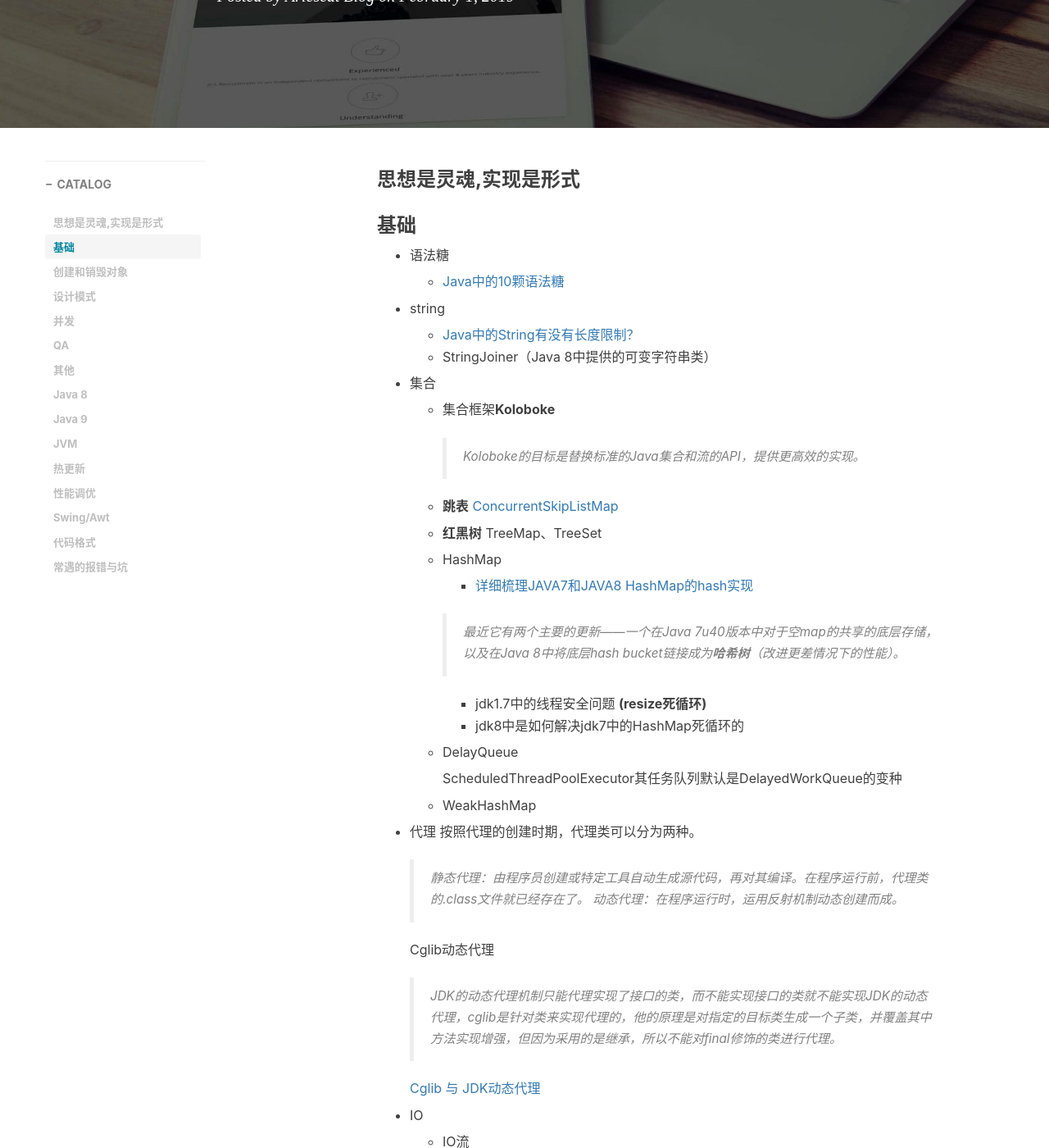
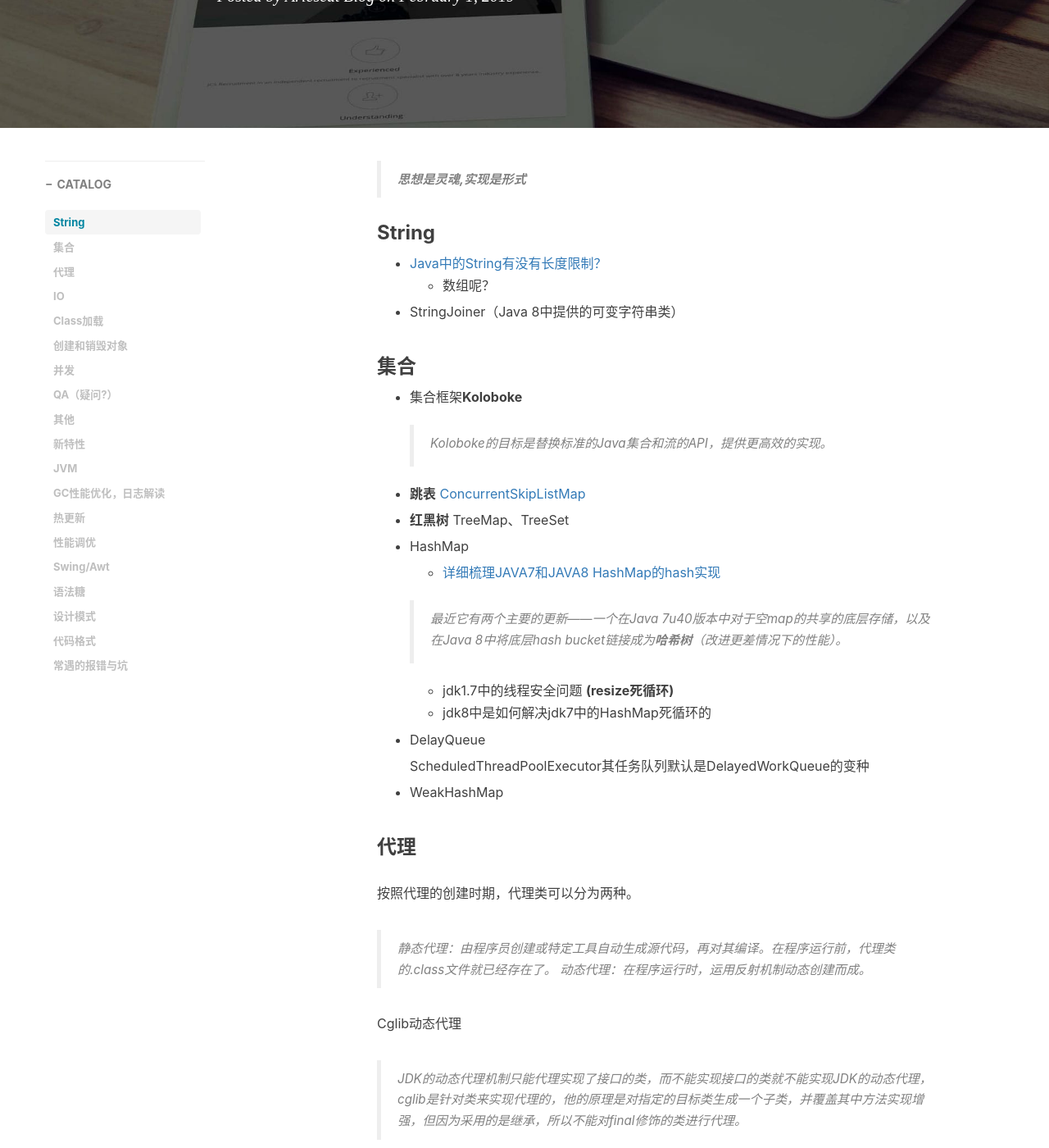
Before and after one commit to Ariescat/blog, a Jekyll site: the page built from docs/Java.md, in a window 1280 px wide and 1400 px high, scrolled down 267 px. Shown: the whole window at 82% size. Built offline with Jekyll 4.4.1, drawn with Linux system fonts in a browser that asks for light colours; nearby versions of some CDN libraries; comment, search, counter and statistics services are not loaded; some of the changed text lies outside the part shown.

Commit message:
Java整理

```diff
--- a/docs/Java.md
+++ b/docs/Java.md
@@ -5,93 +5,94 @@ date: 2019-02-01
 header-img: "img/post-bg-rwd.jpg"
 catalog: true
 
+
 ---
-
-### 思想是灵魂,实现是形式
 
 
 
-### 基础
+> **思想是灵魂,实现是形式**
 
-- 语法糖
 
-  - [Java中的10颗语法糖](https://www.cnblogs.com/duanxz/p/3916028.html)
 
-- string
+### String
 
-  - [Java中的String有没有长度限制？](https://www.hollischuang.com/archives/3916)
-  - StringJoiner（Java 8中提供的可变字符串类）
+- [Java中的String有没有长度限制？](https://www.hollischuang.com/archives/3916)
+  - 数组呢？
+- StringJoiner（Java 8中提供的可变字符串类）
 
-- 集合
+### 集合
 
-  - 集合框架**Koloboke**
+- 集合框架**Koloboke**
 
-    > Koloboke的目标是替换标准的Java集合和流的API，提供更高效的实现。
+  > Koloboke的目标是替换标准的Java集合和流的API，提供更高效的实现。
 
-  - **跳表** [ConcurrentSkipListMap](https://blog.csdn.net/sunxianghuang/article/details/52221913)
+- **跳表** [ConcurrentSkipListMap](https://blog.csdn.net/sunxianghuang/article/details/52221913)
 
-  - **红黑树** TreeMap、TreeSet
+- **红黑树** TreeMap、TreeSet
 
-  - HashMap
+- HashMap
 
-    - [详细梳理JAVA7和JAVA8 HashMap的hash实现](https://blog.csdn.net/u013453787/article/details/84702992)
+  - [详细梳理JAVA7和JAVA8 HashMap的hash实现](https://blog.csdn.net/u013453787/article/details/84702992)
 
-    > 最近它有两个主要的更新——一个在Java 7u40版本中对于空map的共享的底层存储，以及在Java 8中将底层hash bucket链接成为**哈希树**（改进更差情况下的性能）。
+  > 最近它有两个主要的更新——一个在Java 7u40版本中对于空map的共享的底层存储，以及在Java 8中将底层hash bucket链接成为**哈希树**（改进更差情况下的性能）。
 
-    - jdk1.7中的线程安全问题 **(resize死循环)**
-    - jdk8中是如何解决jdk7中的HashMap死循环的
+  - jdk1.7中的线程安全问题 **(resize死循环)**
+  - jdk8中是如何解决jdk7中的HashMap死循环的
 
-  - DelayQueue
+- DelayQueue
 
-    ScheduledThreadPoolExecutor其任务队列默认是DelayedWorkQueue的变种
+  ScheduledThreadPoolExecutor其任务队列默认是DelayedWorkQueue的变种
 
-  - WeakHashMap
+- WeakHashMap
 
-- 代理
-  按照代理的创建时期，代理类可以分为两种。
+### 代理
 
-  > 静态代理：由程序员创建或特定工具自动生成源代码，再对其编译。在程序运行前，代理类的.class文件就已经存在了。
-  > 动态代理：在程序运行时，运用反射机制动态创建而成。
+按照代理的创建时期，代理类可以分为两种。
 
-  Cglib动态代理
+> 静态代理：由程序员创建或特定工具自动生成源代码，再对其编译。在程序运行前，代理类的.class文件就已经存在了。
+> 动态代理：在程序运行时，运用反射机制动态创建而成。
 
-  > JDK的动态代理机制只能代理实现了接口的类，而不能实现接口的类就不能实现JDK的动态代理，cglib是针对类来实现代理的，他的原理是对指定的目标类生成一个子类，并覆盖其中方法实现增强，但因为采用的是继承，所以不能对final修饰的类进行代理。
+Cglib动态代理
 
-  [Cglib 与 JDK动态代理](https://my.oschina.net/xiaolyuh/blog/3108376)
+> JDK的动态代理机制只能代理实现了接口的类，而不能实现接口的类就不能实现JDK的动态代理，cglib是针对类来实现代理的，他的原理是对指定的目标类生成一个子类，并覆盖其中方法实现增强，但因为采用的是继承，所以不能对final修饰的类进行代理。
 
-- IO
+[Cglib 与 JDK动态代理](https://my.oschina.net/xiaolyuh/blog/3108376)
 
-  - IO流
+### IO
 
-    - [管道流(Piped Stream)](https://www.cnblogs.com/skywang12345/p/io_04.html)
-    - RandomAccessFile, java.io包中是一个特殊的类, 既可以读文件，也可以写文件。
+- IO流
 
-  - Path/Files
+  - [管道流(Piped Stream)](https://www.cnblogs.com/skywang12345/p/io_04.html)
+  - RandomAccessFile, java.io包中是一个特殊的类, 既可以读文件，也可以写文件。
 
-    - [IO操作你还在用File吗，该拥抱Path和Files了](https://www.sohu.com/a/132459571_654433)
+- Path/Files
 
-  - **Reactor模式**
+  - [IO操作你还在用File吗，该拥抱Path和Files了](https://www.sohu.com/a/132459571_654433)
 
-  - IO操作
+- **Reactor模式**
 
-    - [网络IO中的同步、异步、阻塞和非阻塞](https://drugbean.club/2019/02/14/%E7%BD%91%E7%BB%9CIO%E4%B8%AD%E7%9A%84%E5%90%8C%E6%AD%A5-%E5%BC%82%E6%AD%A5-%E9%98%BB%E5%A1%9E%E5%92%8C%E9%9D%9E%E9%98%BB%E5%A1%9E/)
-    - [迄今为止把同步/异步/阻塞/非阻塞/BIO/NIO/AIO讲的最清楚的好文章](https://juejin.im/post/5cff70c0f265da1ba56b14fd)
+- IO操作
 
-    > **同步、异步：**
-    >
-    > - 概念：消息的通知机制
-    > - 解释：涉及到IO通知机制；所谓同步，就是发起调用后，被调用者处理消息，必须等处理完才直接返回结果，**没处理完之前是不返回的，调用者主动等待结果**；所谓异步，就是发起调用后，被调用者直接返回，但是并没有返回结果，等处理完消息后，通过状态、通知或者回调函数来通知调用者，调用者被动接收结果。
-    >
-    > **阻塞、非阻塞：**
-    >
-    > - 概念：**程序等待调用结果时的状态**
-    > - 解释：涉及到CPU线程调度；所谓阻塞，就是调用结果返回之前，该执行线程会被挂起，不释放CPU执行权，线程不能做其它事情，只能等待，只有等到调用结果返回了，才能接着往下执行；所谓非阻塞，就是在没有获取调用结果时，不是一直等待，线程可以往下执行，如果是同步的，通过轮询的方式检查有没有调用结果返回，如果是异步的，会通知回调。
+  - [网络IO中的同步、异步、阻塞和非阻塞](https://drugbean.club/2019/02/14/%E7%BD%91%E7%BB%9CIO%E4%B8%AD%E7%9A%84%E5%90%8C%E6%AD%A5-%E5%BC%82%E6%AD%A5-%E9%98%BB%E5%A1%9E%E5%92%8C%E9%9D%9E%E9%98%BB%E5%A1%9E/)
+  - [迄今为止把同步/异步/阻塞/非阻塞/BIO/NIO/AIO讲的最清楚的好文章](https://juejin.im/post/5cff70c0f265da1ba56b14fd)
 
-  - 为什么要用 `close()` 关掉流？
+  > **同步、异步：**
+  >
+  > - 概念：消息的通知机制
+  > - 解释：涉及到IO通知机制；所谓同步，就是发起调用后，被调用者处理消息，必须等处理完才直接返回结果，**没处理完之前是不返回的，调用者主动等待结果**；所谓异步，就是发起调用后，被调用者直接返回，但是并没有返回结果，等处理完消息后，通过状态、通知或者回调函数来通知调用者，调用者被动接收结果。
+  >
+  > **阻塞、非阻塞：**
+  >
+  > - 概念：**程序等待调用结果时的状态**
+  > - 解释：涉及到CPU线程调度；所谓阻塞，就是调用结果返回之前，该执行线程会被挂起，不释放CPU执行权，线程不能做其它事情，只能等待，只有等到调用结果返回了，才能接着往下执行；所谓非阻塞，就是在没有获取调用结果时，不是一直等待，线程可以往下执行，如果是同步的，通过轮询的方式检查有没有调用结果返回，如果是异步的，会通知回调。
 
-    有些资源 `GC` 回收不掉？
+- 为什么要用 `close()` 关掉流？
 
-- class
+  有些资源 `GC` 回收不掉？
+
+### Class加载
+
+- Class
 
   - Class的 getSuperclass与getGenericSuperclass
 
@@ -145,10 +146,6 @@ catalog: true
 
     实现原理可具体看 com.google.common.cache.LocalCache.Strength
 
-### 设计模式
-
-- [设计模式 - 菜鸟教程](http://www.runoob.com/design-pattern/design-pattern-tutorial.html)
-
 ### 并发
 
 - 线程状态
@@ -182,20 +179,23 @@ catalog: true
 
 - Atomic
 
-  - **AQS**（[AbstractQueuedSynchronizer](https://blog.51cto.com/14220760/2390586?source=dra)）
+- **AQS**（AbstractQueuedSynchronizer）
 
-    > - AQS框架借助于两个类：
-    >
-    > 1. Unsafe（提供CAS操作）
-    > 2. [LockSupport](https://www.jianshu.com/p/e3afe8ab8364)（提供park/unpark操作）
-    >
-    > - 与Object类的wait/notify机制相比，park/unpark有两个优点：
-    >
-    > 1. 以thread为操作对象更符合阻塞线程的直观定义
-    > 2. 操作更精准，可以准确地唤醒某一个线程（notify随机唤醒一个线程，notifyAll唤醒所有等待的线程），增加了灵活性。
+  - https://blog.51cto.com/14220760/2390586?source=dra
+  - https://www.jianshu.com/p/da9d051dcc3d
 
-    - CountDownLatch、CyclicBarrier和Semaphore
-    - AbstractFuture (一旦调用get就会阻塞)
+  > - AQS框架借助于两个类：
+  >
+  > 1. Unsafe（提供CAS操作）
+  > 2. [LockSupport](https://www.jianshu.com/p/e3afe8ab8364)（提供park/unpark操作）
+  >
+  > - 与Object类的wait/notify机制相比，park/unpark有两个优点：
+  >
+  > 1. 以thread为操作对象更符合阻塞线程的直观定义
+  > 2. 操作更精准，可以准确地唤醒某一个线程（notify随机唤醒一个线程，notifyAll唤醒所有等待的线程），增加了灵活性。
+
+  - CountDownLatch、CyclicBarrier和Semaphore
+  - AbstractFuture (一旦调用get就会阻塞)
 
 - 并发容器
 
@@ -230,7 +230,7 @@ catalog: true
 
   - Guava——AbstractFuture
 
-### QA
+### QA（疑问?）
 
 - 计算机内存模型 与 Java内存模型
 
@@ -275,20 +275,20 @@ catalog: true
 
   > 在linux上以服务的方式启动java程序，需要提前安装jsvc。linux是利用daemon(jsvc)构建java守护进程。
 
-### Java 8
+### 新特性
 
-- parallelStream
+- Java 8
 
-- 元空间（Metaspace）
-
-- Supplier接口和Consumer接口 （JDK8以下可用guava替代）
+  - parallelStream
+  - 元空间（Metaspace）
+  - Supplier接口和Consumer接口 （JDK8以下可用guava替代）
 
   梦爷的FileLoader优化用到了Supplier
 
-### Java 9
+- Java 9
 
-- Reactive Streams
-- Flow API
+  - Reactive Streams
+  - Flow API
 
 ### JVM
 
@@ -310,35 +310,35 @@ catalog: true
   - [JVM优化之逃逸分析与分配消除](https://my.oschina.net/u/4215320/blog/3108015)
   - [面试问我 Java 逃逸分析，瞬间被秒杀了。。](https://my.oschina.net/javaroad/blog/3062052)
 
-* GC性能优化，日志解读
+### GC性能优化，日志解读
 
-  * 可能导致FullGC的原因有以下几种。
+- 可能导致FullGC的原因有以下几种。
 
-    > 1. 老年代空间不足。
-    > 2. 永生代或者元数据空间不足。
-    > 3. 程序执行了System.gc() //建议jvm执行fullgc，并不一定会执行。
-    > 4. CMS GC时出现promotion failed和concurrent mode failure
-    > 5. YoungGC时晋升老年代的内存平均值大于老年代剩余空间（执行minor gc的时候进行的一系列检查）
-    > 6. 有连续的大对象需要分配
-    > 7. 执行了jmap -histo:live pid命令 //这个会立即触发fullgc
+  > 1. 老年代空间不足。
+  > 2. 永生代或者元数据空间不足。
+  > 3. 程序执行了System.gc() //建议jvm执行fullgc，并不一定会执行。
+  > 4. CMS GC时出现promotion failed和concurrent mode failure
+  > 5. YoungGC时晋升老年代的内存平均值大于老年代剩余空间（执行minor gc的时候进行的一系列检查）
+  > 6. 有连续的大对象需要分配
+  > 7. 执行了jmap -histo:live pid命令 //这个会立即触发fullgc
 
-  * [GC 算法(实现篇) - GC参考手册](https://blog.csdn.net/renfufei/article/details/54885190)
+- [GC 算法(实现篇) - GC参考手册](https://blog.csdn.net/renfufei/article/details/54885190)
 
-  * [CMS垃圾回收器详解](https://blog.csdn.net/zqz_zqz/article/details/70568819)
+- [CMS垃圾回收器详解](https://blog.csdn.net/zqz_zqz/article/details/70568819)
 
-    * CMS之promotion failed & concurrent mode failure
+  - CMS之promotion failed & concurrent mode failure
 
-      > 疑问?
-      >
-      > 然后CMS的并发周期就会被一次Full GC代替，退回到Serial Old收集器进行回收，这是一次长Stop The World
+    > 疑问?
+    >
+    > 然后CMS的并发周期就会被一次Full GC代替，退回到Serial Old收集器进行回收，这是一次长Stop The World
 
-      [关于CMS垃圾回收失败是不是进行FULL GC问题的记录](https://www.jianshu.com/p/843782af87b1)
+    [关于CMS垃圾回收失败是不是进行FULL GC问题的记录](https://www.jianshu.com/p/843782af87b1)
 
-  * [GC性能优化](https://blog.csdn.net/renfufei/column/info/14851)
+- [GC性能优化](https://blog.csdn.net/renfufei/column/info/14851)
 
-  * CMS收集器和G1收集器 他们的优缺点对比
+- CMS收集器和G1收集器 他们的优缺点对比
 
-  * Full GC日志解读
+- Full GC日志解读
 
 ### 热更新
 
@@ -348,7 +348,6 @@ catalog: true
 
   - [游戏服务器之Java热更新](https://www.cnblogs.com/wgslucky/p/9127681.html)
   - [动态加载class文件](https://zheng12tian.iteye.com/blog/1495037)
-
   - [JVM源码分析之javaagent原理完全解读](https://www.imooc.com/article/42736)
 
 - 自定义类加载器
```
Also changed, not shown: other parts of docs/Java.md (+9 -0 lines), docs/index.md (+1 -0 lines).
